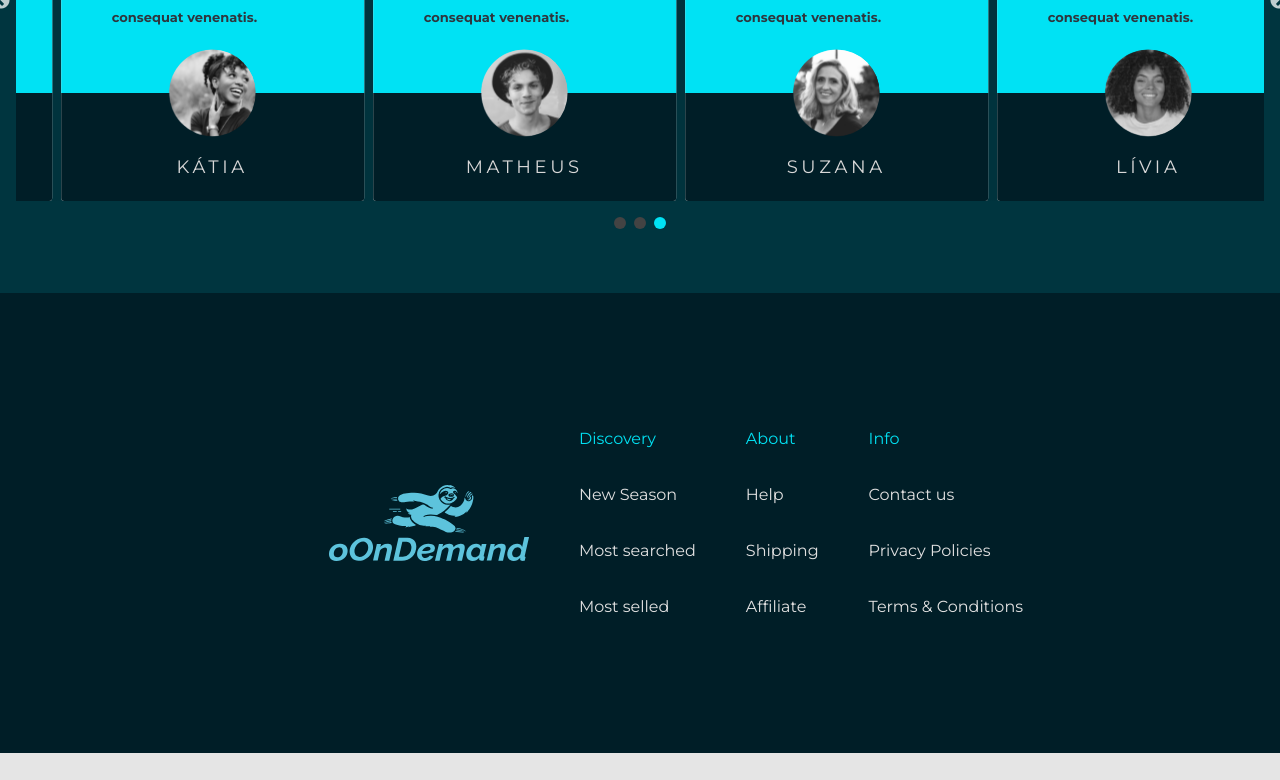
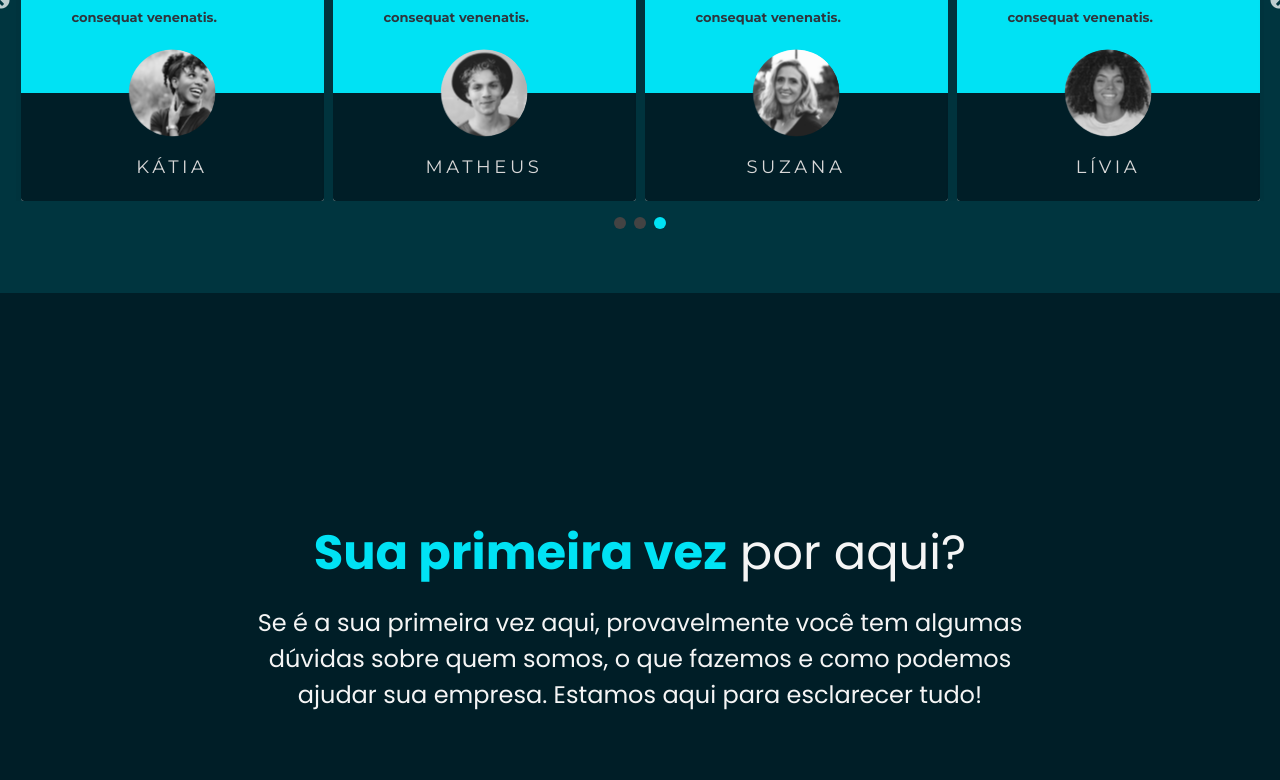
Before and after one commit to lucasribeiroc/oondemand, a Next.js app: page / in a window 1280 px wide. Shown: the part 3614-4394 px from the top of the page. Built offline with nearby package versions, Linux system fonts and the light colour scheme; a web font is replaced by a local one.

Commit message:
feat: Add Faq component to home page
This commit adds the Faq component to the home page, allowing for the display of frequently asked questions. The component enhances the user experience by providing answers to common queries. This update improves the functionality and aesthetics of the home page.

```diff
--- a/src/pages/index.js
+++ b/src/pages/index.js
@@ -6,6 +6,7 @@ import CarrosselTecnologias from "../components/Home/CarrosselTecnologias";
 import Modulos from "../components/Home/Modulos";
 import Clientes from "../components/Home/Clientes";
 import Testemunhos from "../components/Home/Testemunhos";
+import Faq from "../components/Home/Faq";
 import Footer from "../components/Home/Footer";
 
 const Index = () => {
@@ -19,6 +20,7 @@ const Index = () => {
       <Modulos />
       <Clientes />
       <Testemunhos />
+      <Faq />
       <Footer />
     </div>
   );
```
